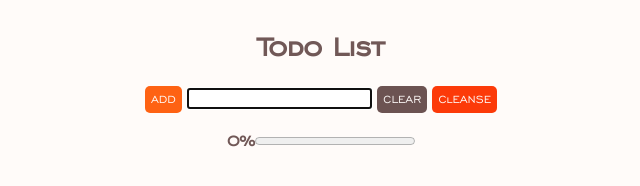
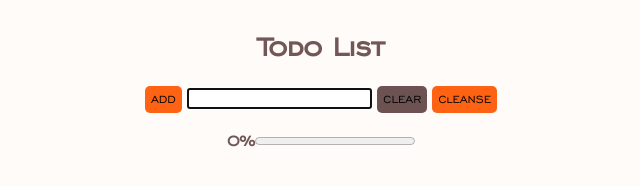
Before and after one commit to yichii/Over-Engineered-To-Do-List, a plain HTML site: page index.html in a window 1280 px wide. Shown: the whole page, without its empty margins (319-959 px from the left). Drawn offline with Linux system fonts and the light colour scheme.

Commit message:
Fixed the invisible buttons
Changed color to black for item buttons and changed color to white for navbar buttons

```diff
--- a/css/index.css
+++ b/css/index.css
@@ -16,7 +16,7 @@ body {
 button {
     font-family: 'Engravers Gothic';
     background-color: #fc3a09;
-    color: #fffbf9;
+    /* color: #fffbf9; */
     border: none;
     height: 2em;
     border-radius: 5px;
@@ -61,8 +61,15 @@ progress::-webkit-progress-bar {
 
 #add {
     background-color: #fe6213;
+    color: black
 }
 
 #clear {
     background-color: #6c5352;
+    color: black
 }
+
+#cleanse {
+    background-color: #fe6213;
+    color: black
+}
```
